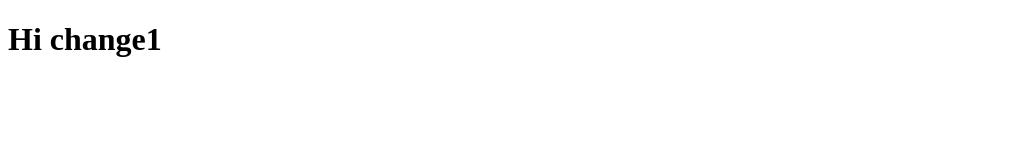
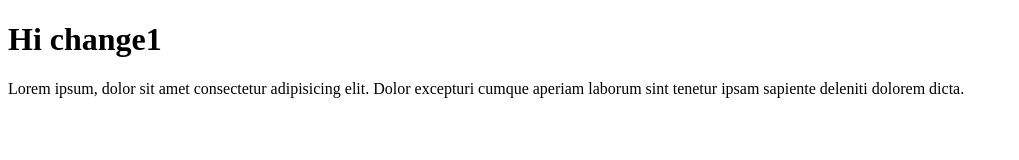
Before and after one commit to mdshahriurahmed/testrepo446, a plain HTML site: page index.html in a window 1280 px wide. Shown: the whole page, without its empty margins (0-1019 px from the left). Drawn offline with Linux system fonts and the light colour scheme.

Commit message:
added a paragraph

```diff
--- a/index.html
+++ b/index.html
@@ -9,6 +9,8 @@
 
 <body>
     <h1>Hi change1</h1>
+    <p>Lorem ipsum, dolor sit amet consectetur adipisicing elit. Dolor excepturi cumque aperiam laborum sint tenetur
+        ipsam sapiente deleniti dolorem dicta.</p>
 </body>
 
 </html>
```
